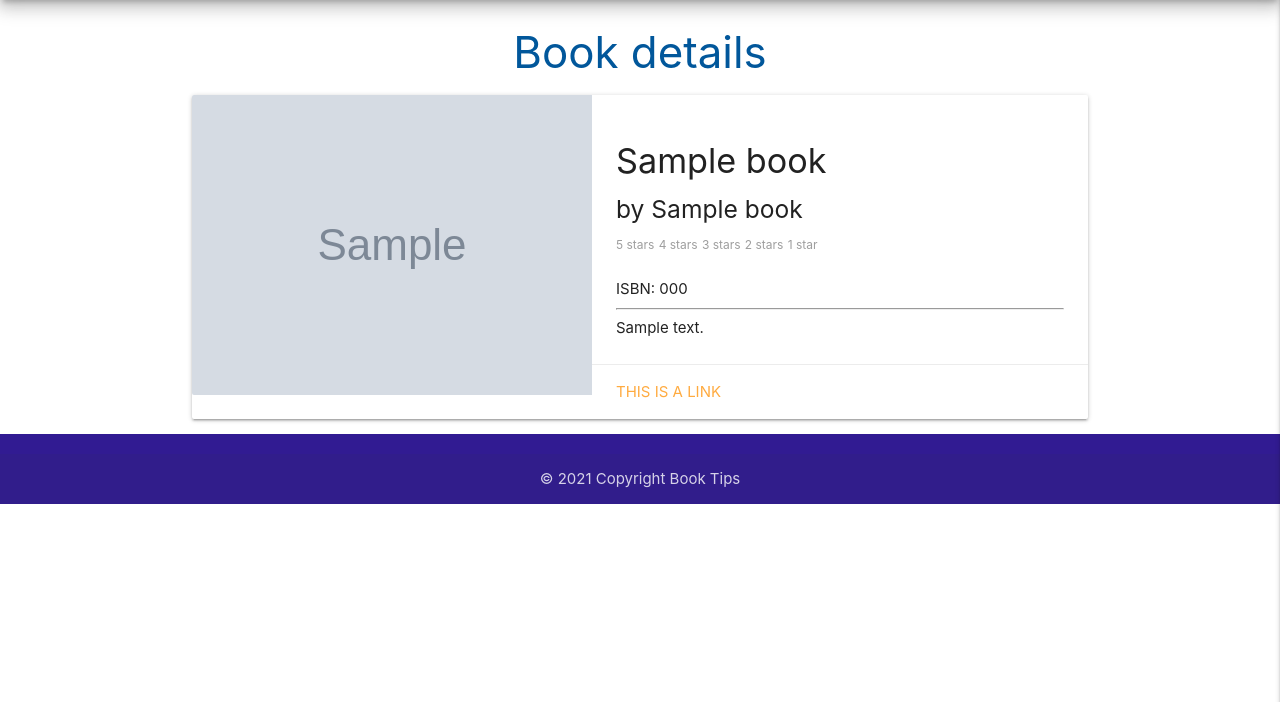
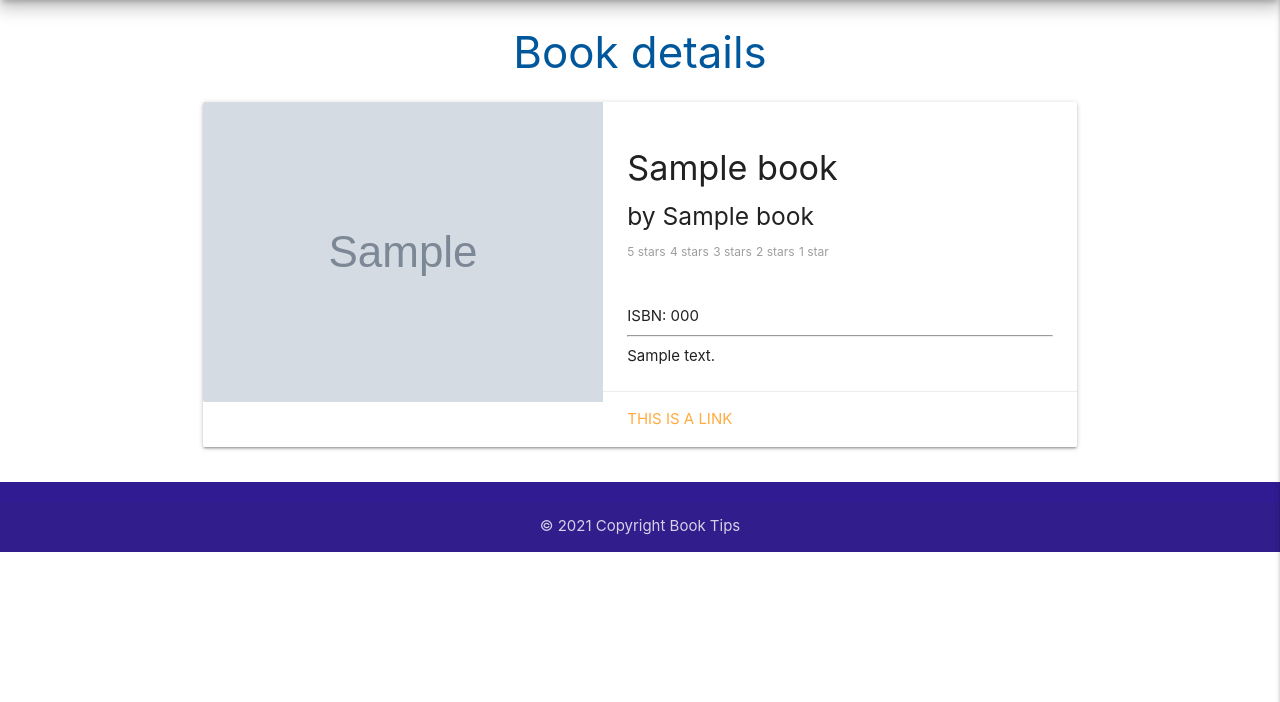
Before and after one commit to emusat2021/Booktips, a Flask app: page /book/view/614ae0e6f7c7a8e2220d1963 in a window 1280 px wide. Shown: the part 64-766 px from the top of the page. Run offline with Flask 2, Linux system fonts and the light colour scheme; grey boxes marked "Sample" are stand-in pictures; a database or web service that is not in the repository returns one stand-in record (values such as "Sample title"); some libraries are stand-ins or nearby versions.

Commit message:
Fix position of rating stars in book_view.html

```diff
--- a/templates/book_view.html
+++ b/templates/book_view.html
@@ -2,7 +2,8 @@
 {% block content %}
 {% if book %}
 <h3 class="light-blue-text text-darken-4 center-align">Book details</h3>
-    <div class="col s12 m7">
+<div class="row">
+    <div class="col s12">
         <div class="card horizontal">
             <div class="card-image">
                 <img src="{{ book.book_cover_url }}">
@@ -11,6 +12,8 @@
                 <div class="card-content">
                     <h4 class="header">{{ book.book_title }}</h4>
                     <h5 class="header">by {{ book.book_author_name }}</h5>
+                    <div class="row">
+                        <div class="col s12">
                             <div class="rate">
                                 <input type="radio" id="star5" name="rate" value="5" />
                                 <label for="star5" title="text">5 stars</label>
@@ -22,6 +25,8 @@
                                 <label for="star2" title="text">2 stars</label>
                                 <input type="radio" id="star1" name="rate" value="1" />
                                 <label for="star1" title="text">1 star</label>
+                            </div>
+                        </div>
                     </div>
                       <br>
                     {% if book.book_isbn %}
@@ -43,6 +48,7 @@
             </div>
         </div>
     </div>
+</div>
 {% else %}
 <h3> This book is not in the database.</h3>
 {% endif %}
```
Lines whose indentation alone changed are shown as unchanged.
